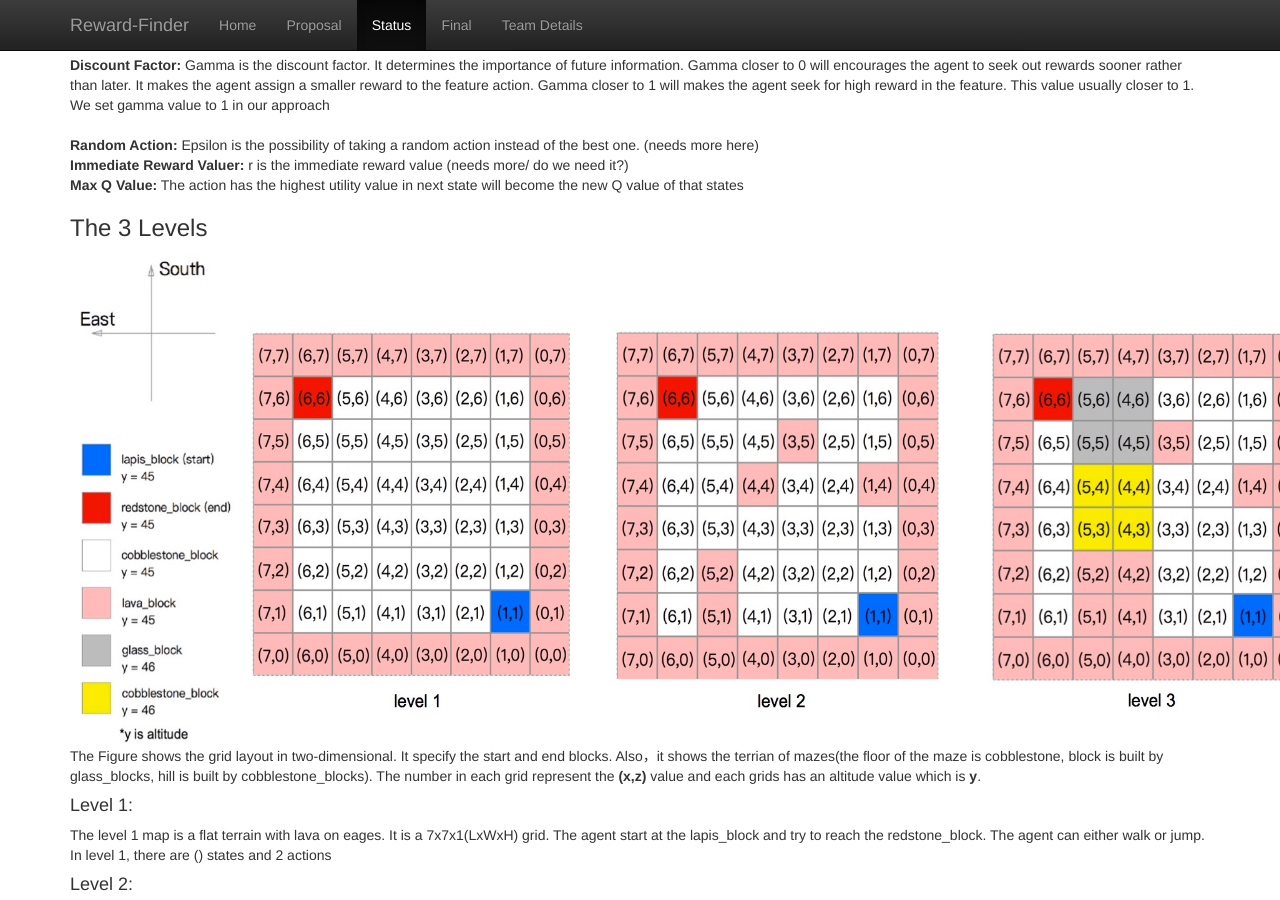
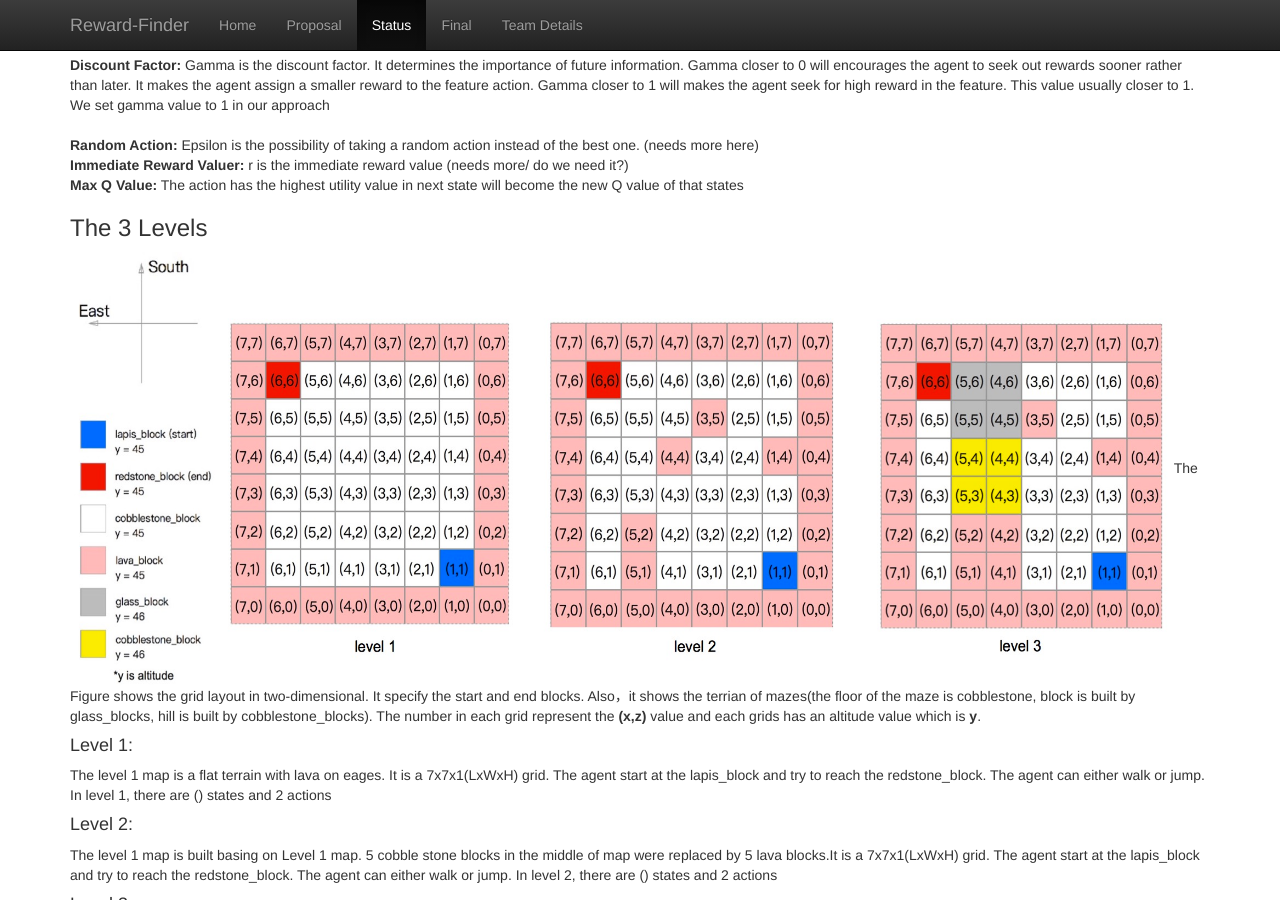
Before and after one commit to Moe202/CS175-Group-8, a Jekyll site: the page built from docs/status.md, in a window 1280 px wide and 900 px high, scrolled down 1080 px. Built offline with Jekyll 4.4.1, drawn with Linux system fonts in a browser that asks for light colours.

Commit message:
adjust grid.jped

```diff
--- a/docs/status.md
+++ b/docs/status.md
@@ -44,7 +44,7 @@ self.action_cost = [0, 0, 0, 0, 9, 9, 9, 9]
 
 ### The 3 Levels
 
-<img src="images/grid.jpeg" title="grid" width="1252" height="494" />
+<img src="images/grid.jpeg" title="grid" width="1100" height="434" />
 The  Figure shows the grid layout in two-dimensional. It specify the start and end blocks. Also，it shows the terrian of mazes(the floor of the maze is cobblestone, block is built by glass\_blocks, hill is built by cobblestone\_blocks). The number in each grid represent the **(x,z)** value and each grids has an altitude value which is  **y**.
 
 
```
